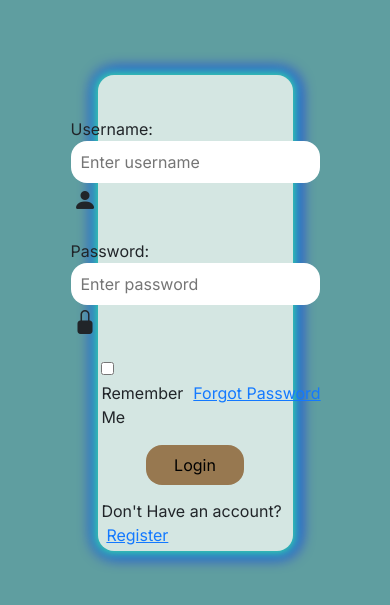
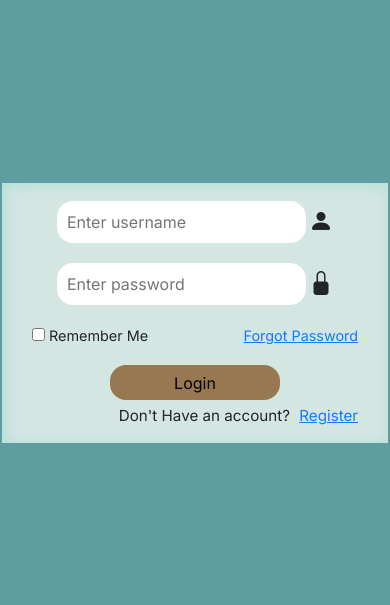
Before and after one commit to hass0319/toDoApp, an Angular app: page /#/login in a window 390 px wide. Shown: the part 109-714 px from the top of the page. Built offline with nearby package versions, Linux system fonts and the light colour scheme.

Commit message:
responsive login

```diff
--- a/src/app/login/login.component.css
+++ b/src/app/login/login.component.css
@@ -29,11 +29,25 @@ body{
     align-items: center;
   width: 100%;
   padding-top: 2rem;
+  box-sizing: border-box;
 }
 
-.container .form-group{
+.form-group{
+  box-sizing: border-box;
   min-width: 100%;
+  max-width: 400px;
   padding: 10px;
+  display: flex;
+    flex-direction: row;
+    align-items: center;
+}
+
+.input-icon{
+  display: flex;
+    flex-direction: row;
+    align-items:center;
+  min-width: 100%;
+  max-width: 400px;
 }
 
 .form-group label{
@@ -42,6 +56,7 @@ body{
 
 .form-group input{
   min-width: 75%;
+  max-width: 250px;
   min-height: 30px;
   padding: 5px;
   padding-left:10px;
@@ -110,3 +125,81 @@ i.bi{
   font-size: 1.5rem;
   font-weight: 500;
 }
+
+@media only screen and (max-width: 300px) {
+  .forget-remember {
+    flex-direction: column;
+    align-items: flex-start;
+    justify-content: flex-start;
+  }
+
+  .login-form {
+    padding-top: 1rem;
+    align-items: stretch;
+  }
+}
+
+@media only screen and (max-width: 600px) {
+  body {
+    background: cadetblue;
+    min-height: 100vh;
+    padding: 0;
+  }
+
+  .container {
+    width: 99vw;
+    max-width: 99vw;
+    min-width: 0;
+    margin: 0;
+    padding: 0 2vw;
+    box-shadow: inset 2px 2px 14px 1px rgba(53, 206, 172, 0.22);
+    border-radius: 0;
+  }
+
+  .login-form {
+    padding: 0.5rem 0.5rem;
+    margin: 0 2%;
+  }
+
+  .form-group{
+    flex-direction: column;
+    align-items: flex-start;
+  }
+
+  .form-group input {
+    min-height: 34px;
+    font-size: 1rem;
+  }
+
+  .forget-remember{
+    font-size: 0.9rem;
+    gap: 2px;
+  }
+
+  .login-btn {
+    height: 2.2rem;
+    font-size: 1rem;
+    margin: 8px 0 0 0;
+  }
+
+  .registration-link {
+    font-size: 0.95rem;
+    padding-top: 5px;
+  }
+}
+
+@media only screen and (max-width: 1000px) {
+  .form-group{
+    flex-direction: column;
+    align-items: center;
+    justify-content: center;
+  }
+
+  .input-icon{
+    justify-content: center;
+  }
+
+  .form-group label {
+    display: none;
+  }
+}
--- a/src/app/login/login.component.html
+++ b/src/app/login/login.component.html
@@ -4,15 +4,19 @@
     <form (ngSubmit)=" onLogin()" class="login-form">
       <div class="form-group">
         <label for="username">Username:</label>
+        <div class="input-icon">
           <input type="text" name="username" [(ngModel)]="username" placeholder="Enter username"
             aria-placeholder="Enter username" required id="username">
           <i class="bi bi-person-fill" alt="user icon"></i>
         </div>
+      </div>
       <div class="form-group">
         <label for="password">Password:</label>
+        <div class="input-icon">
           <input type="password" name="password" [(ngModel)]="password" placeholder="Enter password"
             aria-placeholder="Enter password" required id="password">
           <i class="bi bi-lock-fill"></i>
+        </div>
       </div>
 
       <div class="forget-remember">
```
Also changed, not shown: 3 other files (tests, documents, lock files or other folders). Lines whose indentation alone changed are shown as unchanged.
